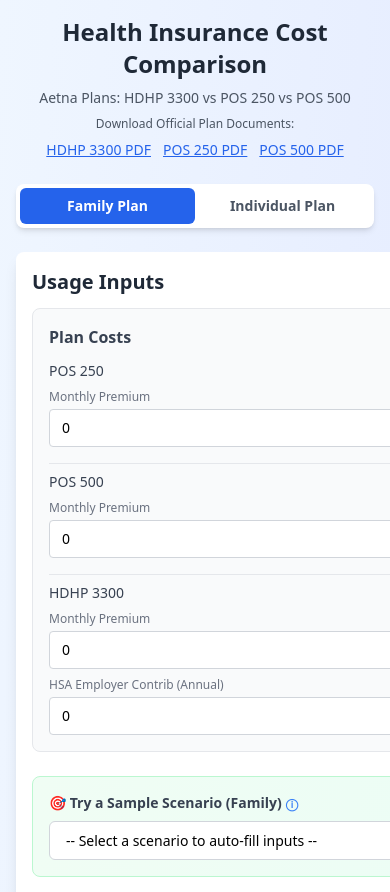
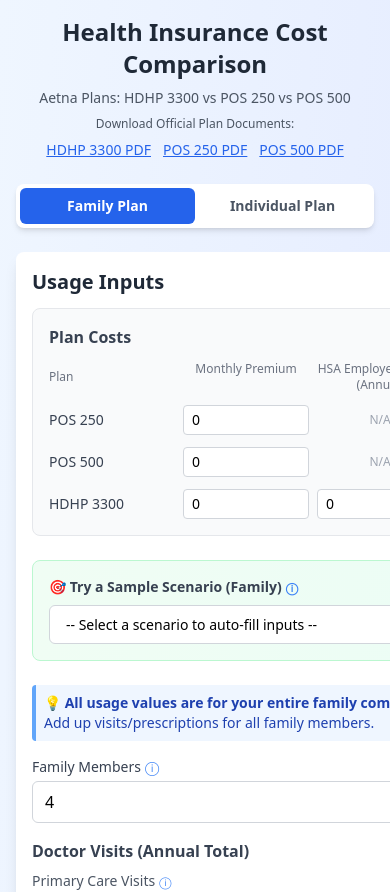
Before and after one commit to JoshRacine/health-insurance-comparison, a Next.js app: page / in a window 390 px wide. Shown: the top 892 px of the page. Built offline with nearby package versions, Linux system fonts and the light colour scheme.

Commit message:
fix mobile allignment

```diff
--- a/app/page.tsx
+++ b/app/page.tsx
@@ -71,8 +71,8 @@
   };
 
   return (
-    <main className="min-h-screen bg-gradient-to-br from-blue-50 to-indigo-100 py-4 sm:py-8">
-      <div className="max-w-7xl mx-auto w-full px-4 sm:px-6">
+    <main className="min-h-screen bg-gradient-to-br from-blue-50 to-indigo-100 py-4 sm:py-8 px-4 sm:px-6">
+      <div className="max-w-7xl mx-auto w-full">
         <h1 className="text-2xl sm:text-3xl md:text-4xl font-bold text-center mb-2 text-gray-800">
           Health Insurance Cost Comparison
         </h1>
@@ -129,74 +129,58 @@
               {/* Premiums and HSA Contributions */}
               <div className="mb-6 p-4 bg-gray-50 rounded-lg border border-gray-200">
                 <h3 className="font-semibold text-gray-700 mb-3">Plan Costs</h3>
-                <div className="space-y-4">
-                  {/* POS 250 */}
-                  <div>
-                    <div className="text-sm font-medium text-gray-700 mb-2">POS 250</div>
-                    <div className="space-y-2">
-                      <div>
-                        <label className="block text-xs text-gray-500 mb-1">Monthly Premium</label>
+                <div className="space-y-3">
+                  <div className="grid grid-cols-3 gap-2">
+                    <div className="text-xs font-medium text-gray-500 flex items-center">Plan</div>
+                    <div className="text-xs font-medium text-gray-500 text-center">Monthly Premium</div>
+                    <div className="text-xs font-medium text-gray-500 text-center">HSA Employer Contrib (Annual)</div>
+                  </div>
+                  <div className="grid grid-cols-3 gap-2 items-center">
+                    <div className="text-sm font-medium text-gray-700">POS 250</div>
                     <input
                       type="number"
                       min="0"
                       step="10"
                       value={premiums['250']}
                       onChange={(e) => updatePremium('250', parseInt(e.target.value) || 0)}
-                          className="w-full border border-gray-300 rounded px-3 py-2 text-sm"
+                      className="w-full border border-gray-300 rounded px-2 py-1 text-sm"
                       placeholder="$0"
                     />
+                    <div className="text-xs text-center text-gray-400">N/A</div>
                   </div>
-                    </div>
-                  </div>
-
-                  {/* POS 500 */}
-                  <div className="pt-2 border-t border-gray-200">
-                    <div className="text-sm font-medium text-gray-700 mb-2">POS 500</div>
-                    <div className="space-y-2">
-                      <div>
-                        <label className="block text-xs text-gray-500 mb-1">Monthly Premium</label>
+                  <div className="grid grid-cols-3 gap-2 items-center">
+                    <div className="text-sm font-medium text-gray-700">POS 500</div>
                     <input
                       type="number"
                       min="0"
                       step="10"
                       value={premiums['500']}
                       onChange={(e) => updatePremium('500', parseInt(e.target.value) || 0)}
-                          className="w-full border border-gray-300 rounded px-3 py-2 text-sm"
+                      className="w-full border border-gray-300 rounded px-2 py-1 text-sm"
                       placeholder="$0"
                     />
+                    <div className="text-xs text-center text-gray-400">N/A</div>
                   </div>
-                    </div>
-                  </div>
-
-                  {/* HDHP 3300 */}
-                  <div className="pt-2 border-t border-gray-200">
-                    <div className="text-sm font-medium text-gray-700 mb-2">HDHP 3300</div>
-                    <div className="space-y-2">
-                      <div>
-                        <label className="block text-xs text-gray-500 mb-1">Monthly Premium</label>
+                  <div className="grid grid-cols-3 gap-2 items-center">
+                    <div className="text-sm font-medium text-gray-700">HDHP 3300</div>
                     <input
                       type="number"
                       min="0"
                       step="10"
                       value={premiums['3300']}
                       onChange={(e) => updatePremium('3300', parseInt(e.target.value) || 0)}
-                          className="w-full border border-gray-300 rounded px-3 py-2 text-sm"
+                      className="w-full border border-gray-300 rounded px-2 py-1 text-sm"
                       placeholder="$0"
                     />
-                      </div>
-                      <div>
-                        <label className="block text-xs text-gray-500 mb-1">HSA Employer Contrib (Annual)</label>
                     <input
                       type="number"
                       min="0"
                       step="100"
                       value={hsaContributions['3300']}
                       onChange={(e) => updateHSA('3300', parseInt(e.target.value) || 0)}
-                          className="w-full border border-gray-300 rounded px-3 py-2 text-sm"
+                      className="w-full border border-gray-300 rounded px-2 py-1 text-sm"
                       placeholder="$0"
                     />
-                      </div>
-                    </div>
                   </div>
                 </div>
               </div>
```
Lines whose indentation alone changed are shown as unchanged.
